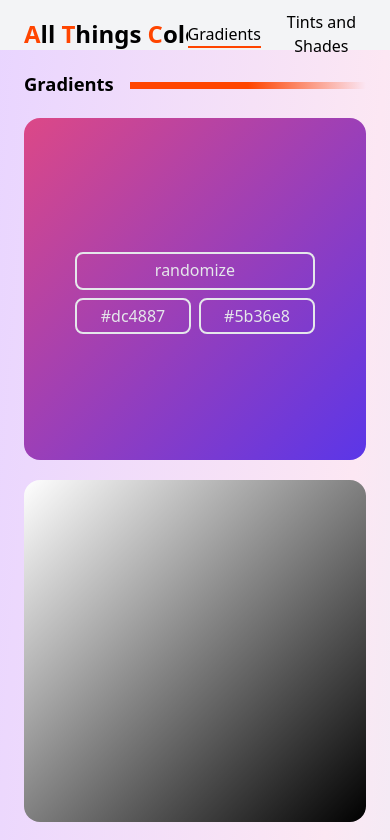
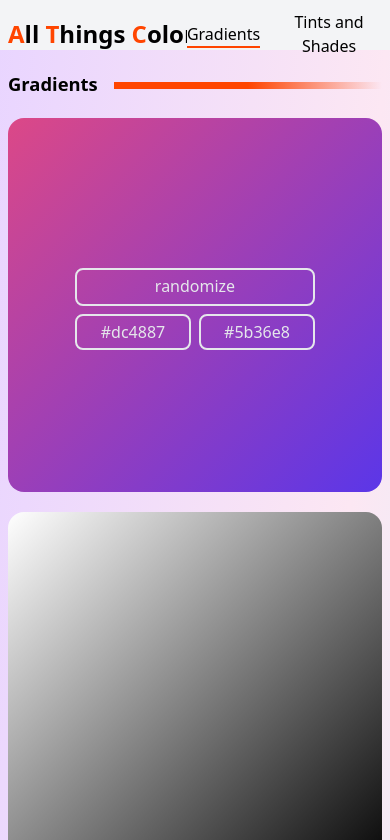
Before and after one commit to sina-byn/all-things-colors, a Next.js app: page / in a window 390 px wide. Shown: the top 840 px of the page. Built offline with nearby package versions, Linux system fonts and the light colour scheme.

Commit message:
palette card section responsive issue fixed

```diff
--- a/components/PaletteCard.tsx
+++ b/components/PaletteCard.tsx
@@ -29,7 +29,7 @@ const PaletteCard: FC<PaletteCardProps> = ({ idx, color, locked, setPalette }) =
       <div
         style={{ background: color }}
         className={`
-            palette-card min-w-[75px] md:min-w-[100px] flex items-center justify-center aspect-square
+            palette-card w-full md:min-w-[100px] flex items-center justify-center aspect-square
             ${idx === 0 ? 'md:rounded-l-lg' : ''}
             ${idx === 4 ? 'md:rounded-r-lg' : ''}
         `}
--- a/pages/index.tsx
+++ b/pages/index.tsx
@@ -47,7 +47,7 @@ const Home: NextPage = () => {
   return (
     <>
       <header className='h-[50px] sticky top-0 z-50 bg-gray-100 py-3'>
-        <div className='header-content max-w-[1440px] flex items-center justify-between px-6 -mt-0.5 mx-auto'>
+        <div className='header-content max-w-[1440px] flex items-center justify-between px-2 xs:px-6 -mt-0.5 mx-auto'>
           <h1 className='text-2xl font-bold overflow-hidden'>
             <span className='text-orange-red'>A</span>ll&nbsp;
             <span className='text-orange-red'>T</span>hings&nbsp;
@@ -56,7 +56,7 @@ const Home: NextPage = () => {
           <Navbar />
         </div>
       </header>
-      <main className='max-w-[1440px] px-6 mx-auto'>
+      <main className='max-w-[1440px] px-2 xs:px-6 mx-auto'>
         <SectionHeader title='Gradients' />
         <section className='gradients-section grid grid-cols-1 xs:grid-cols-2 sm:grid-cols-2 md:grid-cols-4 xl:grid-cols-5 gap-5 mb-16'>
           <GradientCard.Random />
@@ -82,7 +82,7 @@ const Home: NextPage = () => {
               )
             )}
           </section>
-          <section className='shades-section grid grid-cols-4 xs:grid-cols-6 md:grid-cols-11 gap-y-5'>
+          <section className='shades-section grid grid-cols-6 md:grid-cols-11 gap-y-5'>
             {generatePaletteFromColor('shade', hexToRgb(baseColor)).map(
               (shade, idx) => (
                 <ColorCard
@@ -96,7 +96,7 @@ const Home: NextPage = () => {
         </section>
         <SectionHeader title='Color Palette' />
         <section className='color-palette-section mb-16'>
-          <section className='color-palette w-fit grid grid-cols-3 md:grid-cols-5 gap-y-4 mx-auto'>
+          <section className='color-palette md:w-fit grid grid-cols-2 2xs:grid-cols-5 gap-y-4 mx-auto'>
             {plaette.map((plaetteColor, idx) => (
               <PaletteCard
                 key={idx}
--- a/tailwind.config.js
+++ b/tailwind.config.js
@@ -7,6 +7,7 @@ module.exports = {
   theme: {
     extend: {
       screens: {
+        '2xs': '370px',
         'xs': '500px'
       },
       colors: {
```
